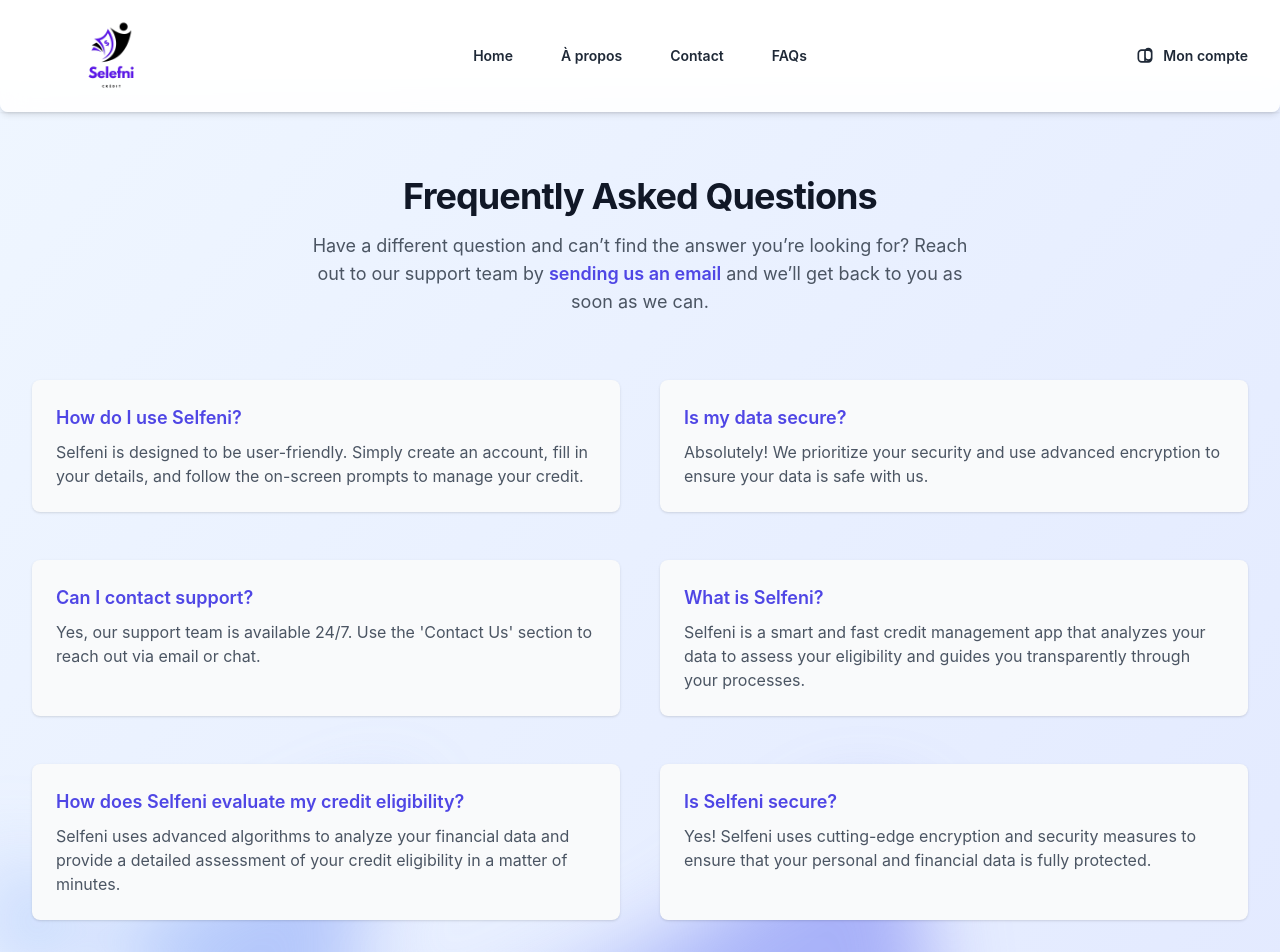
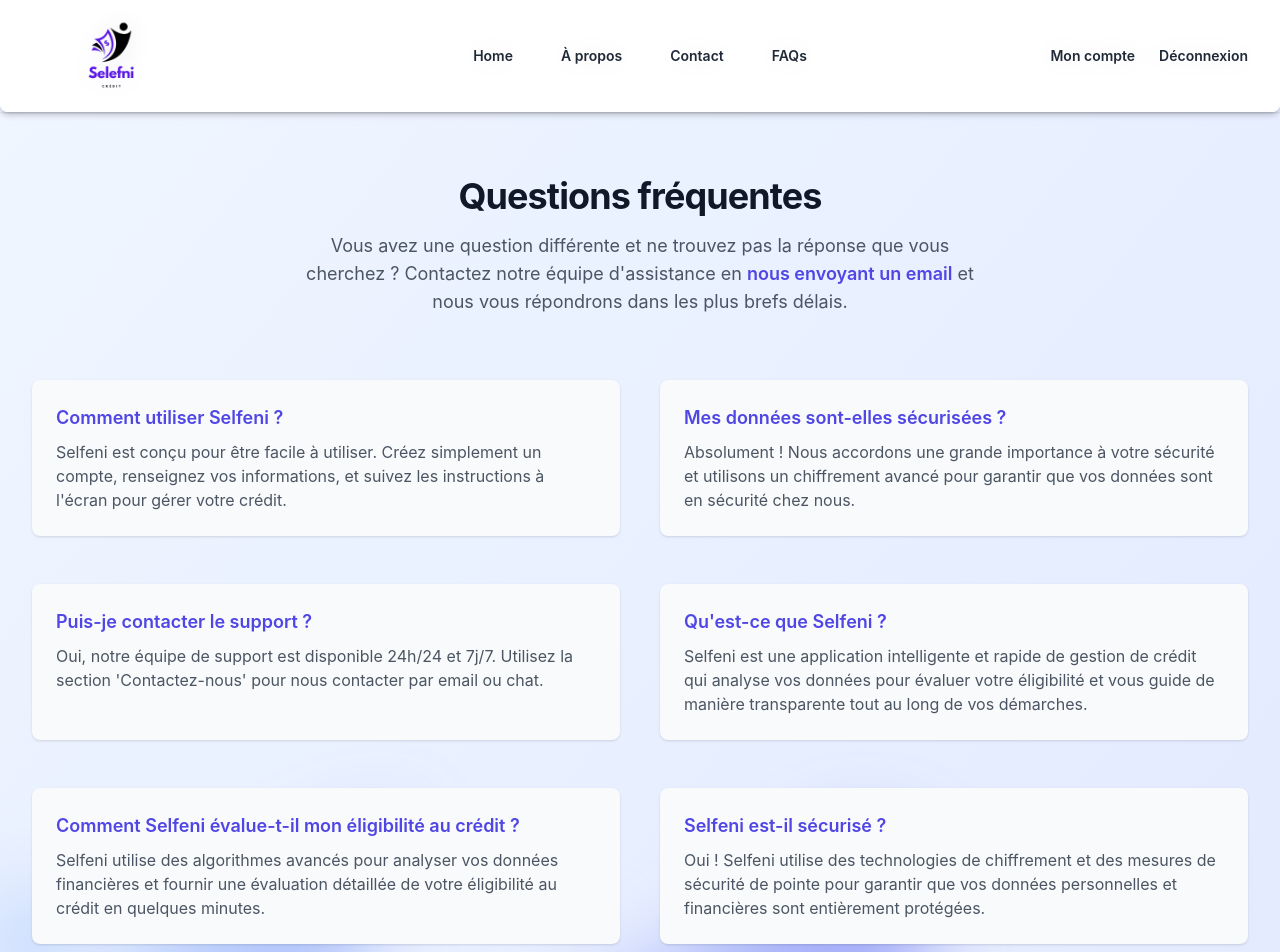
Before and after one commit to Btissam-Naciri1/selfeni-front, a React (Create React App) app: page /faqs in a window 1280 px wide. Shown: the top 952 px of the page. Built offline with nearby package versions, Linux system fonts and the light colour scheme.

Commit message:
french translate + logout + liaison modifier profil

```diff
--- a/src/App.js
+++ b/src/App.js
@@ -4,14 +4,27 @@
 import About from './Components/About';
 import Contact from './Components/Contact';
 import Faqs from './Components/Faqs';
-import Login from'./Components/login'
+import Login from './Components/login';
 import Formulaire from './Components/Formulaire';
 import MonCompte from './Components/moncompte';
 import EditProfile from './Components/editprofile';
+import Logout from './Components/logout';
+import Header from './Components/header';  // Import Header
 
 function App() {
+    // Define the onLogout function
+    const onLogout = () => {
+        // Remove authentication tokens from localStorage
+        localStorage.removeItem('access_token');
+        localStorage.removeItem('refresh_token');
+
+        // Redirect to login page after logout
+        window.location.href = '/login';  // You can also use navigate('/login') if using useNavigate()
+    };
+
     return (
         <Router>
+            <Header onLogout={onLogout} />  {/* Pass onLogout function to Header */}
             <Routes>
                 <Route path="/" element={<SelfeniHome />} />
                 <Route path="/about" element={<About />} />
@@ -19,8 +32,9 @@
                 <Route path="/faqs" element={<Faqs />} />
                 <Route path="/login" element={<Login />} />
                 <Route path="/formulaire" element={<Formulaire />} />
-                <Route path="/moncompte" element={<MonCompte/>} />
-                <Route path="/EditProfile" element={<EditProfile/>} />
+                <Route path="/moncompte" element={<MonCompte />} />
+                <Route path="/EditProfile" element={<EditProfile />} />
+                <Route path="/logout" element={<Logout />} />
             </Routes>
         </Router>
     );
--- a/src/Components/Faqs.jsx
+++ b/src/Components/Faqs.jsx
@@ -3,48 +3,46 @@
 import Footer from './footer';
 
 const faqs = [
-
     {
         id: 2,
-        question: "How do I use Selfeni?",
-        answer: "Selfeni is designed to be user-friendly. Simply create an account, fill in your details, and follow the on-screen prompts to manage your credit.",
+        question: "Comment utiliser Selfeni ?",
+        answer: "Selfeni est conçu pour être facile à utiliser. Créez simplement un compte, renseignez vos informations, et suivez les instructions à l'écran pour gérer votre crédit.",
     },
     {
         id: 3,
-        question: "Is my data secure?",
-        answer: "Absolutely! We prioritize your security and use advanced encryption to ensure your data is safe with us.",
+        question: "Mes données sont-elles sécurisées ?",
+        answer: "Absolument ! Nous accordons une grande importance à votre sécurité et utilisons un chiffrement avancé pour garantir que vos données sont en sécurité chez nous.",
     },
     {
         id: 4,
-        question: "Can I contact support?",
-        answer: "Yes, our support team is available 24/7. Use the 'Contact Us' section to reach out via email or chat.",
+        question: "Puis-je contacter le support ?",
+        answer: "Oui, notre équipe de support est disponible 24h/24 et 7j/7. Utilisez la section 'Contactez-nous' pour nous contacter par email ou chat.",
     },
     {
         id: 5,
-        question: "What is Selfeni?",
-        answer: "Selfeni is a smart and fast credit management app that analyzes your data to assess your eligibility and guides you transparently through your processes.",
+        question: "Qu'est-ce que Selfeni ?",
+        answer: "Selfeni est une application intelligente et rapide de gestion de crédit qui analyse vos données pour évaluer votre éligibilité et vous guide de manière transparente tout au long de vos démarches.",
     },
     {
         id: 6,
-        question: "How does Selfeni evaluate my credit eligibility?",
-        answer: "Selfeni uses advanced algorithms to analyze your financial data and provide a detailed assessment of your credit eligibility in a matter of minutes.",
+        question: "Comment Selfeni évalue-t-il mon éligibilité au crédit ?",
+        answer: "Selfeni utilise des algorithmes avancés pour analyser vos données financières et fournir une évaluation détaillée de votre éligibilité au crédit en quelques minutes.",
     },
     {
         id: 7,
-        question: "Is Selfeni secure?",
-        answer: "Yes! Selfeni uses cutting-edge encryption and security measures to ensure that your personal and financial data is fully protected.",
+        question: "Selfeni est-il sécurisé ?",
+        answer: "Oui ! Selfeni utilise des technologies de chiffrement et des mesures de sécurité de pointe pour garantir que vos données personnelles et financières sont entièrement protégées.",
     },
     {
         id: 8,
-        question: "Can I access Selfeni from anywhere?",
-        answer: "Yes, Selfeni is available 24/7 on any device with an internet connection. You can use it from the comfort of your home or on the go.",
+        question: "Puis-je accéder à Selfeni depuis n'importe où ?",
+        answer: "Oui, Selfeni est disponible 24h/24 et 7j/7 sur tout appareil connecté à Internet. Vous pouvez l'utiliser confortablement chez vous ou en déplacement.",
     },
     {
         id: 9,
-        question: "How do I get started with Selfeni?",
-        answer: "Getting started with Selfeni is simple: Download the app or visit our website, create your account, enter your details, and let Selfeni handle the rest.",
+        question: "Comment commencer avec Selfeni ?",
+        answer: "Commencer avec Selfeni est simple : téléchargez l'application ou visitez notre site Web, créez votre compte, renseignez vos informations, et laissez Selfeni s'occuper du reste.",
     },
-
 ];
 
 export default function FAQPage() {
@@ -75,15 +73,14 @@
 
                 <div className="mx-auto max-w-2xl text-center">
                     <h2 className="text-3xl font-bold tracking-tight text-gray-900 sm:text-4xl">
-                        Frequently Asked Questions
+                        Questions fréquentes
                     </h2>
                     <p className="mt-4 text-lg leading-7 text-gray-600">
-                        Have a different question and can’t find the answer you’re looking for? Reach out to our support
-                        team by{' '}
+                        Vous avez une question différente et ne trouvez pas la réponse que vous cherchez ? Contactez notre équipe d'assistance en{' '}
                         <a href="#" className="font-semibold text-indigo-600 hover:text-indigo-500">
-                            sending us an email
+                            nous envoyant un email
                         </a>{' '}
-                        and we’ll get back to you as soon as we can.
+                        et nous vous répondrons dans les plus brefs délais.
                     </p>
                 </div>
                 <div className="mt-16">
--- a/src/Components/header.jsx
+++ b/src/Components/header.jsx
@@ -1,6 +1,6 @@
 'use client';
 
-import React from 'react';
+import React, { useState } from 'react';
 import { Dialog, DialogPanel } from '@headlessui/react';
 import { Bars3Icon, XMarkIcon } from '@heroicons/react/24/outline';
 import { Link } from 'react-router-dom';
@@ -12,7 +12,10 @@
     { name: 'FAQs', href: '/faqs' },
 ];
 
-export default function Header({ mobileMenuOpen, setMobileMenuOpen }) {
+export default function Header({ onLogout }) {
+    // Initialize state for mobile menu open/close
+    const [mobileMenuOpen, setMobileMenuOpen] = useState(false);
+
     return (
         <header className="absolute inset-x-0 top-0 z-50 shadow-sm">
             <nav className="flex items-center justify-between bg-white/90 backdrop-blur-md p-6 lg:px-8 rounded-b-lg shadow-md">
@@ -53,19 +56,23 @@
 
                 <div className="hidden lg:flex lg:flex-1 lg:justify-end">
                     <Link
-                        to="/login"
+                        to="/moncompte"
                         className="flex items-center text-sm font-semibold text-gray-800 hover:text-indigo-600 transition"
                     >
-                        {/* Lock Icon as SVG */}
-                        <svg xmlns="http://www.w3.org/2000/svg" className="h-5 w-5 mr-2" fill="none" viewBox="0 0 24 24" stroke="currentColor">
-                            <path stroke-linecap="round" stroke-linejoin="round" stroke-width="2" d="M12 17v-2m0 0v-4m0 0V7a4 4 0 118 0v6a4 4 0 01-8 0v6m0 0H8a4 4 0 01-4-4v-6a4 4 0 014-4h8a4 4 0 014 4v6a4 4 0 01-4 4h-4z" />
-                        </svg>
                         Mon compte
                     </Link>
+
+                    {/* Nouveau bouton "Déconnexion" */}
+                    <button
+                        onClick={onLogout}  // Call the onLogout function passed as prop
+                        className="flex items-center text-sm font-semibold text-gray-800 hover:text-indigo-600 ml-6 transition"
+                    >
+                        Déconnexion
+                    </button>
                 </div>
             </nav>
 
-            {/* Mobile Menu */}
+            {/* Menu Mobile */}
             <Dialog open={mobileMenuOpen} onClose={() => setMobileMenuOpen(false)} className="lg:hidden">
                 <DialogPanel
                     className="fixed inset-y-0 right-0 z-50 w-full overflow-y-auto bg-white px-6 py-6 sm:max-w-sm"
--- a/src/Components/login.jsx
+++ b/src/Components/login.jsx
@@ -23,36 +23,36 @@
 
         try {
             if (isRegistering) {
-                // Registration
+                // Inscription
                 if (password !== confirmPassword) {
                     setError("Les mots de passe ne correspondent pas.");
                     return;
                 }
 
                 const response = await axios.post('http://127.0.0.1:8000/api/user/register/', {
-                    nom, // Updated field name
-                    prenom, // Updated field name
+                    nom,
+                    prenom,
                     email,
-                    telephone, // Updated field name
-                    adresse, // Updated field name
+                    telephone,
+                    adresse,
                     password,
                 });
 
-                // Optionally, auto-login after registration
+                // Optionnellement, auto-login après l'inscription
                 localStorage.setItem('access_token', response.data.access);
                 localStorage.setItem('refresh_token', response.data.refresh);
-                navigate('/');  // Redirect to dashboard after successful registration
+                navigate('/');  // Redirige vers la page d'accueil après une inscription réussie
             } else {
-                // Login
+                // Connexion
                 const response = await axios.post('http://127.0.0.1:8000/api/login/', {
                     email,
                     password,
                 });
 
-                // Save tokens to local storage
+                // Sauvegarde des tokens dans le local storage
                 localStorage.setItem('access_token', response.data.access);
                 localStorage.setItem('refresh_token', response.data.refresh);
-                navigate('/moncompte');  // Redirect to user account page after login
+                navigate('/moncompte');  // Redirige vers la page du compte utilisateur après la connexion
             }
         } catch (error) {
             if (error.response && error.response.data) {
@@ -78,15 +78,15 @@
                     />
                 </div>
 
-                {/* Form Content */}
+                {/* Contenu du formulaire */}
                 <div className="sm:mx-auto sm:w-full sm:max-w-md">
                     <img
                         className="mx-auto h-10 w-auto"
                         src="https://tailwindui.com/img/logos/mark.svg?color=indigo&shade=600"
-                        alt="Your Company"
+                        alt="Votre entreprise"
                     />
                     <h2 className="mt-14 text-center text-3xl font-bold leading-9 tracking-tight text-gray-900">
-                        {isRegistering ? 'Create an account' : 'Sign in to your account'}
+                        {isRegistering ? 'Créer un compte' : 'Se connecter à votre compte'}
                     </h2>
                 </div>
 
@@ -169,7 +169,7 @@
 
                             <div>
                                 <label htmlFor="email" className="block text-sm font-medium leading-6 text-gray-900">
-                                    Email address
+                                    Adresse e-mail
                                 </label>
                                 <div className="mt-2">
                                     <input
@@ -187,7 +187,7 @@
 
                             <div>
                                 <label htmlFor="password" className="block text-sm font-medium leading-6 text-gray-900">
-                                    Password
+                                    Mot de passe
                                 </label>
                                 <div className="mt-2">
                                     <input
@@ -206,7 +206,7 @@
                             {isRegistering && (
                                 <div>
                                     <label htmlFor="confirm-password" className="block text-sm font-medium leading-6 text-gray-900">
-                                        Confirm Password
+                                        Confirmer mot de passe
                                     </label>
                                     <div className="mt-2">
                                         <input
@@ -228,7 +228,7 @@
                                     type="submit"
                                     className="flex w-full justify-center rounded-md bg-indigo-600 px-3 py-1.5 text-sm font-semibold leading-6 text-white shadow-sm hover:bg-indigo-500 focus-visible:outline focus-visible:outline-2 focus-visible:outline-offset-2 focus-visible:outline-indigo-600"
                                 >
-                                    {isRegistering ? 'Create account' : 'Sign in'}
+                                    {isRegistering ? 'Créer un compte' : 'Se connecter'}
                                 </button>
                             </div>
                         </form>
@@ -238,7 +238,7 @@
                                 onClick={() => setIsRegistering(!isRegistering)}
                                 className="text-sm font-semibold text-indigo-600 hover:text-indigo-500"
                             >
-                                {isRegistering ? 'Already have an account? Sign in' : 'Not registered yet? Create an account'}
+                                {isRegistering ? 'Déjà un compte ? Se connecter' : 'Pas encore inscrit ? Créer un compte'}
                             </button>
                         </div>
                     </div>
@@ -250,4 +250,3 @@
 };
 
 export default Login;
-//hiii
--- /dev/null
+++ b/src/Components/logout.jsx
@@ -0,0 +1,32 @@
+import React from 'react';
+import { useNavigate } from 'react-router-dom';
+
+const Logout = ({ onLogout }) => {
+    const navigate = useNavigate();
+
+    const handleLogout = () => {
+        // Remove authentication tokens from localStorage
+        localStorage.removeItem('access_token');
+        localStorage.removeItem('refresh_token');
+
+        // Call the passed onLogout function, if provided
+        if (onLogout) {
+            onLogout();
+        }
+
+        // Redirect to login page after logout
+        navigate('/login');
+    };
+
+    return (
+        <button
+            onClick={handleLogout}
+            className="flex items-center text-sm font-semibold text-gray-800 hover:text-indigo-600 transition"
+        >
+            <i className="fas fa-sign-out-alt h-5 w-5 mr-2" />
+            Déconnexion
+        </button>
+    );
+};
+
+export default Logout;
```
